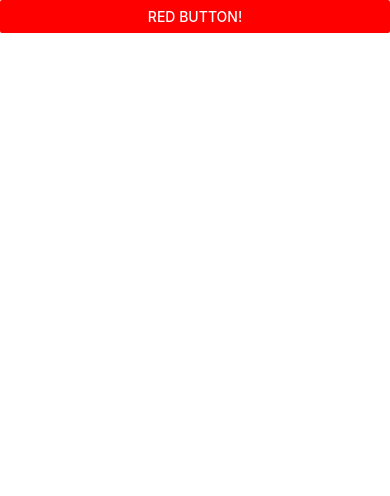
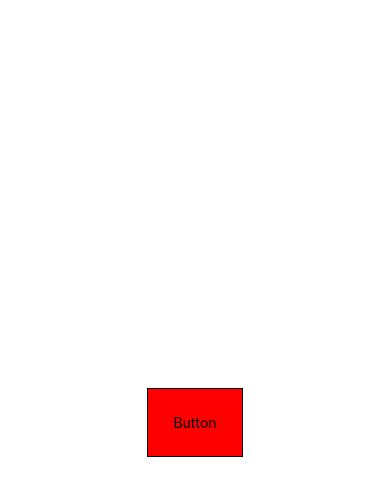
Before and after one commit to haja-kutbudeen/InitApp, a React Native app: screen / in a window 390 px wide. Shown: the top 496 px of the page. Built offline with nearby package versions, Linux system fonts and the light colour scheme.

Commit message:
Touchable Button

```diff
--- a/App.js
+++ b/App.js
@@ -1,17 +1,29 @@
-import React, { Component } from 'react'
-import { Button } from 'react-native' // Widgets
+import React from 'react'
+import { TouchableOpacity, StyleSheet, View, Text } from 'react-native'
 
 const App = () => {
-   const handlePress = () => false
    return (
-      <Button
-         onPress = {handlePress}
-         title = "Red button!"
-         color = "red"
-      />
+      <View style = {styles.container}>
+         <TouchableOpacity>
+            <Text style = {styles.text}>
+               Button
+            </Text>
+         </TouchableOpacity>
+      </View>
    )
 }
 export default App
 
-
-// Button: Touchable opacity
+const styles = StyleSheet.create ({
+   container: {
+      alignItems: 'center',
+      flex: 1,
+      justifyContent: 'center',
+   },
+   text: {
+      borderWidth: 1,
+      padding: 25,
+      borderColor: 'black',
+      backgroundColor: 'red',
+   }
+})
```
